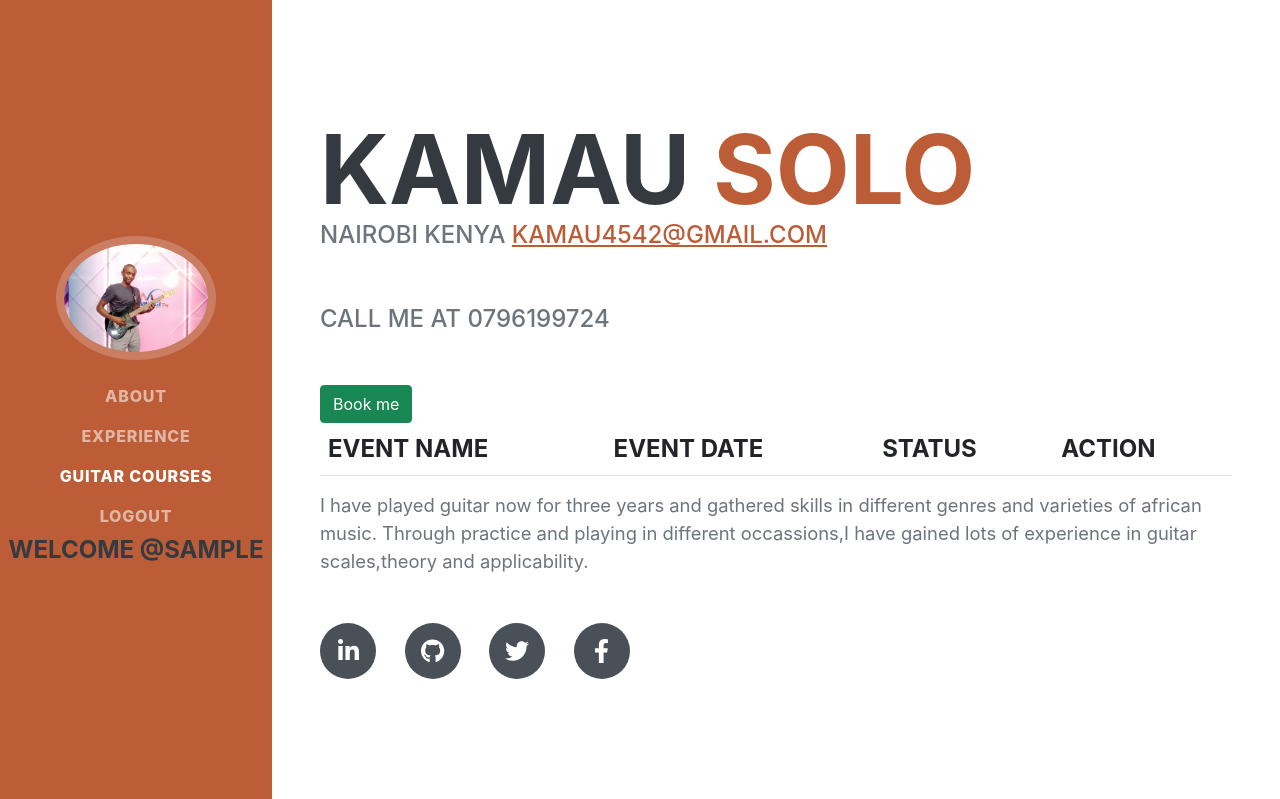
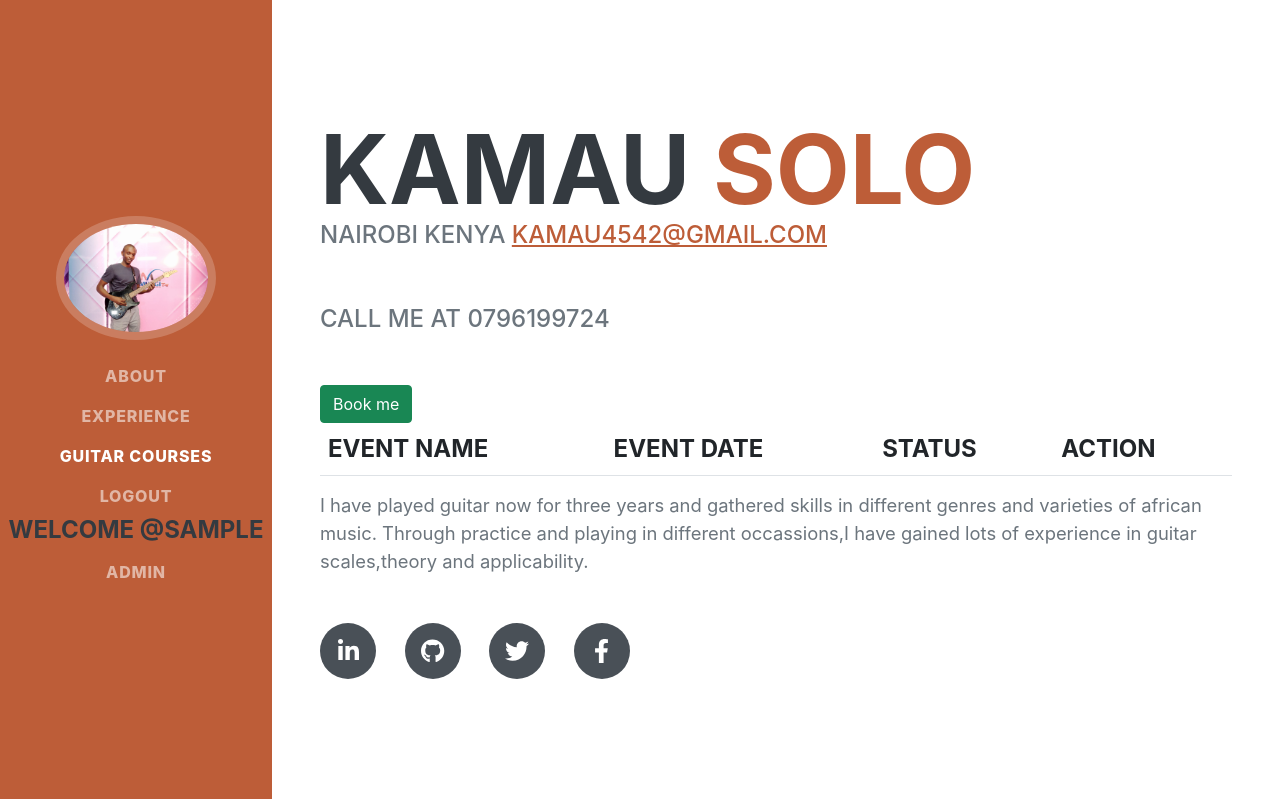
Before and after one commit to kamau826/kamaSolo, a Flask app: page / in a window 1280 px wide. Shown: the top 799 px of the page. Run offline with Flask 2, Linux system fonts and the light colour scheme; the visitor is signed in with stand-in values (Sample User, id 1); data comes from the database, SQL or seed files in the repository; data that the repository does not hold is empty; some libraries are stand-ins or nearby versions; some web fonts are replaced.

Commit message:
protected admin routes

```diff
--- a/app/templates/admin.html
+++ b/app/templates/admin.html
@@ -34,7 +34,7 @@
                     <li class="nav-item"><a class="nav-link js-scroll-trigger" href="#awards">Awards</a></li>
                      <li class="nav-item"><a class="nav-link js-scroll-trigger" href="{{url_for('logout')}}"> logout</a></li>
 <!--                    {%if current_user.is_admin%}-->
-<!--                    <li class="nav-item"><a class="nav-link js-scroll-trigger" href="{{url_for('admin')}}">Admin</a></li>-->
+<!--                    <li class="nav-item"><a class="nav-link js-scroll-trigger" href="{{url_for('admin',kk=current_user.user_key)}}">Admin</a></li>-->
 <!--                    {%endif%}-->
                 </ul>
             </div>
@@ -94,7 +94,7 @@
                                      <td>{{user.email}}</td>
                                      <td>{{user.is_admin}}</td>
                                      {% if not user.is_admin %}
-                                     <td><a href="{{url_for('delete_user',id=user.id)}}" class="btn btn-danger sm">Delete</a> </td>
+                                     <td><a href="{{url_for('delete_user',id=user.user_key)}}" class="btn btn-danger sm">Delete</a> </td>
                                      {%endif%}
                                  </tr>
                                 {%endfor%}
--- a/app/templates/index.html
+++ b/app/templates/index.html
@@ -43,8 +43,8 @@
 
 
                      {%endif%}
-                    {%if current_user.username=='admin'%}
-                    <li class="nav-item"><a class="nav-link js-scroll-trigger" href="{{url_for('admin')}}">Admin</a></li>
+                    {%if current_user.is_admin%}
+                    <li class="nav-item"><a class="nav-link js-scroll-trigger" href="{{url_for('admin',kk=current_user.user_key)}}">Admin</a></li>
                     {%endif%}
                 </ul>
             </div>
```
